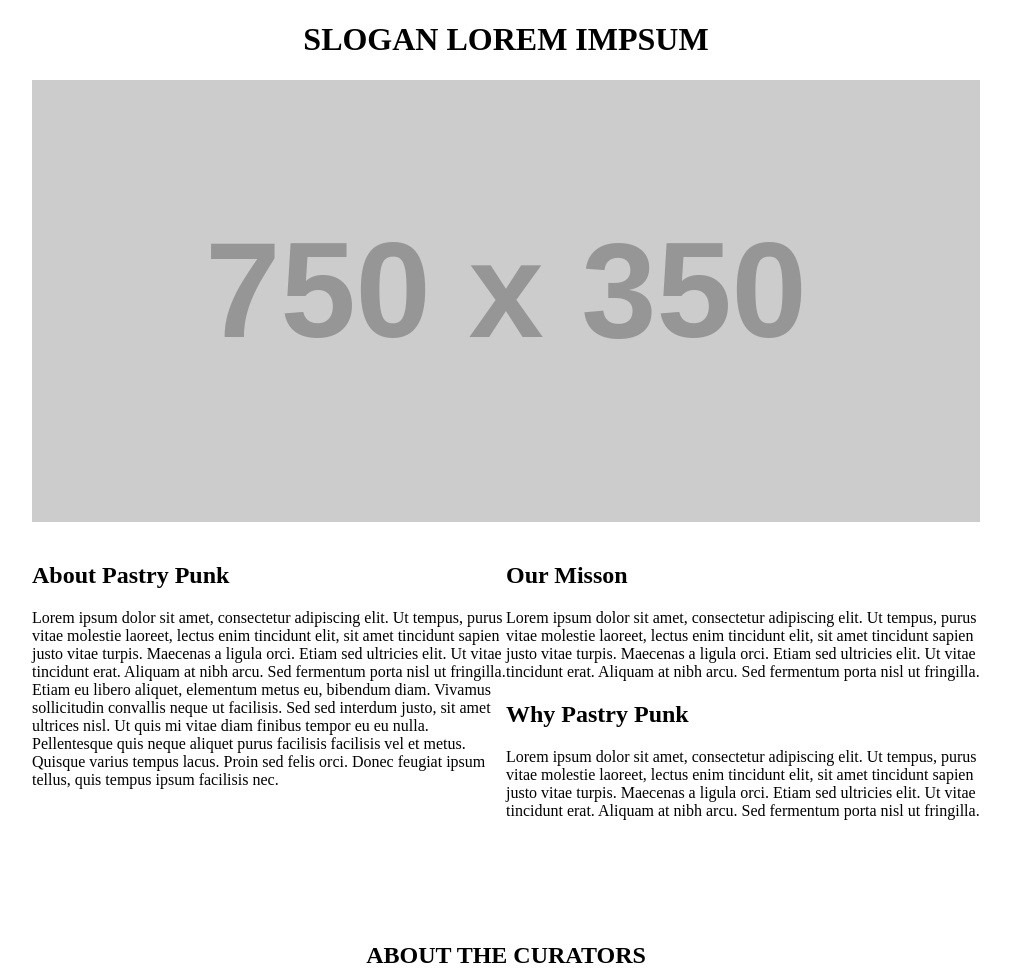
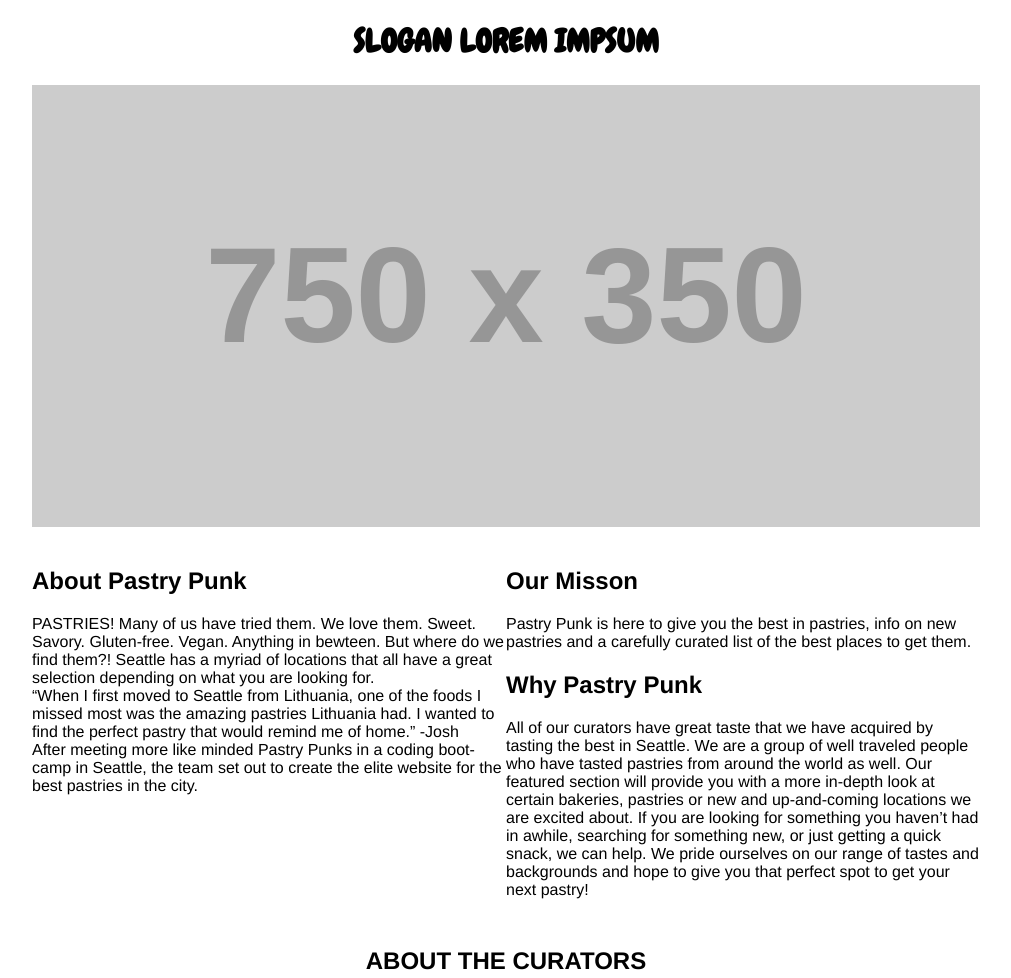
Before and after one commit to jozue06/pastry-punk, a plain HTML site: page about.html in a window 1280 px wide. Shown: the top 978 px of the page, without its empty margins (134-1145 px from the left). Drawn offline with Linux system fonts and the light colour scheme; placeholder pictures from the web are drawn by us.

Commit message:
Bio content added.

```diff
--- a/about.html
+++ b/about.html
@@ -4,6 +4,7 @@
   <meta charset="utf-8" />
   <title>Page Title</title>
   <link rel="stylesheet" type="text/css" href="css/about.css" />
+  <link href="https://fonts.googleapis.com/css?family=Chewy" rel="stylesheet">
 </head>
 <body>
   <h1 id="slogan">Slogan Lorem Impsum</h1>
@@ -11,17 +12,21 @@
   <div id="about">
     <h2>About Pastry Punk</h1>
     <p>
-      Lorem ipsum dolor sit amet, consectetur adipiscing elit. Ut tempus, purus vitae molestie laoreet, lectus enim tincidunt elit, sit amet tincidunt sapien justo vitae turpis. Maecenas a ligula orci. Etiam sed ultricies elit. Ut vitae tincidunt erat. Aliquam at nibh arcu. Sed fermentum porta nisl ut fringilla. Etiam eu libero aliquet, elementum metus eu, bibendum diam. Vivamus sollicitudin convallis neque ut facilisis. Sed sed interdum justo, sit amet ultrices nisl. Ut quis mi vitae diam finibus tempor eu eu nulla. Pellentesque quis neque aliquet purus facilisis facilisis vel et metus. Quisque varius tempus lacus. Proin sed felis orci. Donec feugiat ipsum tellus, quis tempus ipsum facilisis nec.
+      PASTRIES! Many of us have tried them. We love them. Sweet. Savory. Gluten-free. Vegan. Anything in bewteen. But where do we find them?! Seattle has a myriad of locations that all have a great selection depending on what you are looking for.
+      <br/>
+      “When I first moved to Seattle from Lithuania, one of the foods I missed most was the amazing pastries Lithuania had. I wanted to find the perfect pastry that would remind me of home.” -Josh
+      <br/>
+      After meeting more like minded Pastry Punks in a coding boot-camp in Seattle, the team set out to create the elite website for the best pastries in the city.
     </p>
   </div>
   <div id="whymission">
     <h2>Our Misson</h2>
     <p>
-        Lorem ipsum dolor sit amet, consectetur adipiscing elit. Ut tempus, purus vitae molestie laoreet, lectus enim tincidunt elit, sit amet tincidunt sapien justo vitae turpis. Maecenas a ligula orci. Etiam sed ultricies elit. Ut vitae tincidunt erat. Aliquam at nibh arcu. Sed fermentum porta nisl ut fringilla.
+      Pastry Punk is here to give you the best in pastries, info on new pastries and a carefully curated list of the best places to get them.
     </p>
     <h2>Why Pastry Punk</h2>
     <p>
-        Lorem ipsum dolor sit amet, consectetur adipiscing elit. Ut tempus, purus vitae molestie laoreet, lectus enim tincidunt elit, sit amet tincidunt sapien justo vitae turpis. Maecenas a ligula orci. Etiam sed ultricies elit. Ut vitae tincidunt erat. Aliquam at nibh arcu. Sed fermentum porta nisl ut fringilla.
+      All of our curators have great taste that we have acquired by tasting the best in Seattle. We are a group of well traveled people who have tasted pastries from around the world as well. Our featured section will provide you with a more in-depth look at certain bakeries, pastries or new and up-and-coming locations we are excited about. If you are looking for something you haven’t had in awhile, searching for something new, or just getting a quick snack, we can help. We pride ourselves on our range of tastes and backgrounds and hope to give you that perfect spot to get your next pastry!
     </p>
   </div>
   <h2 id="aboutcurators">About the Curators</h2>
@@ -31,7 +36,7 @@
       <h3 class="bio">Rosie Lara</h3>
       <h4>Position/Title</h4>
       <p>
-        Lorem ipsum dolor sit amet, consectetur adipiscing elit. Ut tempus, purus vitae molestie laoreet, lectus enim tincidunt elit, sit amet tincidunt sapien justo vitae turpis. Maecenas a ligula orci. Etiam sed ultricies elit. Ut vitae tincidunt erat. Aliquam at nibh arcu. Sed fermentum porta nisl ut fringilla. Etiam eu libero aliquet, elementum metus eu, bibendum diam. Vivamus sollicitudin convallis neque ut facilisis. Sed sed interdum justo, sit amet ultrices nisl. Ut quis mi vitae diam finibus tempor eu eu nulla. Pellentesque quis neque aliquet purus facilisis facilisis vel et metus. Quisque varius tempus lacus. Proin sed felis orci. Donec feugiat ipsum tellus, quis tempus ipsum facilisis nec.
+        I’m one of the lead curators in Pastry Punk. I was born in the small peninsula of the Dominican Republic and move to the United States at a young age. Growing up in a family of bakers I have always loved pastries, cakes, breads, cookies, pretty much any sweets that get baked! Once moving to the States have pastries was something I couldn’t do often, they were only for special occasions. However, I wanted to do more than just eat, I wanted to know how they were made and in some form connect with my roots, so I began baking. I started with simple recipes such as cakes (no, really, they’re very easy!) and moved on to cookies (very difficult at first!), cupcakes, brownies, tarts and cheesecakes. These days I experiment making different breads, a passion I found while living in South Korea. I had a difficult time finding bread that reminded me of home or of the kind of artisan bread I had available in the States. After 4 years I am glad to be back as I have a lot more access to baking items here! I’m also fortunate to have found such a wonderful team to follow my passion with. Although we all have differing ideas of what are the best kind of pastries, we are all always willing to do one thing, TASTE TEST!
       </p>
     </div>
     <div class="column">
@@ -39,7 +44,7 @@
       <h3 class="bio">Josh McClung</h3>
       <h4>Position/Title</h4>
       <p>
-          Lorem ipsum dolor sit amet, consectetur adipiscing elit. Ut tempus, purus vitae molestie laoreet, lectus enim tincidunt elit, sit amet tincidunt sapien justo vitae turpis. Maecenas a ligula orci. Etiam sed ultricies elit. Ut vitae tincidunt erat. Aliquam at nibh arcu. Sed fermentum porta nisl ut fringilla. Etiam eu libero aliquet, elementum metus eu, bibendum diam. Vivamus sollicitudin convallis neque ut facilisis. Sed sed interdum justo, sit amet ultrices nisl. Ut quis mi vitae diam finibus tempor eu eu nulla. Pellentesque quis neque aliquet purus facilisis facilisis vel et metus. Quisque varius tempus lacus. Proin sed felis orci. Donec feugiat ipsum tellus, quis tempus ipsum facilisis nec.
+        My Name is Josh! I currently live in Seattle. I have a very interesting back story! I was born in Belgium. I lived in Lithuania for 14 years. I speak 3 languages. I am a budding coder at CodeFellows. Having been to over 35 different countries around the world, and living in 5, I have become very proficient and understanding new and difficult concepts quickly. I have been a drummer since I was 3 years old, and being a musician has made me very savvy to new technical ideas, accomplished at creating workflow processes that speed up performance and an effective leader even when in a jam. I love helping people and my current supervisor frequently commends me for being able to weigh and consider multiple perspectives and negotiate conflicting perspectives. I have a penchant for getting the team on board towards goals and tasks. One of my greatest strengths is my ability to make the conceptual practical. I aspire to use all of my experiences, technical and soft skills to help the people around me, to help people reach their goals and to help people find their happiness.
       </p>
     </div>
   </div>
@@ -49,7 +54,7 @@
       <h3 class="bio">Haley Mendoza</h3>
       <h4>Position/Title</h4>
       <p>
-        Lorem ipsum dolor sit amet, consectetur adipiscing elit. Ut tempus, purus vitae molestie laoreet, lectus enim tincidunt elit, sit amet tincidunt sapien justo vitae turpis. Maecenas a ligula orci. Etiam sed ultricies elit. Ut vitae tincidunt erat. Aliquam at nibh arcu. Sed fermentum porta nisl ut fringilla. Etiam eu libero aliquet, elementum metus eu, bibendum diam. Vivamus sollicitudin convallis neque ut facilisis. Sed sed interdum justo, sit amet ultrices nisl. Ut quis mi vitae diam finibus tempor eu eu nulla. Pellentesque quis neque aliquet purus facilisis facilisis vel et metus. Quisque varius tempus lacus. Proin sed felis orci. Donec feugiat ipsum tellus, quis tempus ipsum facilisis nec.
+      Haley currently lives in Seattle and is an aspiring software developer. Her background is in psychology but she has always had a keen interest in technology. Between work and programming classes, she is always on the lookout for her next pick-me-up, preferably in the form of a pastry! She loves everything programming has to offer and is grateful to work with such a great group of people (with equally great tastes!) on a product fueled by a love for food, design, and data.
       </p>
     </div>
     <div class="column">
@@ -57,7 +62,8 @@
       <h3 class="bio">Katerina Plushko</h3>
       <h4>Position/Title</h4>
       <p>
-        Lorem ipsum dolor sit amet, consectetur adipiscing elit. Ut tempus, purus vitae molestie laoreet, lectus enim tincidunt elit, sit amet tincidunt sapien justo vitae turpis. Maecenas a ligula orci. Etiam sed ultricies elit. Ut vitae tincidunt erat. Aliquam at nibh arcu. Sed fermentum porta nisl ut fringilla. Etiam eu libero aliquet, elementum metus eu, bibendum diam. Vivamus sollicitudin convallis neque ut facilisis. Sed sed interdum justo, sit amet ultrices nisl. Ut quis mi vitae diam finibus tempor eu eu nulla. Pellentesque quis neque aliquet purus facilisis facilisis vel et metus. Quisque varius tempus lacus. Proin sed felis orci. Donec feugiat ipsum tellus, quis tempus ipsum facilisis nec.
+        I moved from South Florida to Seattle in April 2015 and have been exploring the plethora great of bakeries and restaurants ever since. I love to eat,  but more than that I love to explore new spots and find local gems that put heart and soul into what they deliver. Seattle is a foodie paradise and has a lot to offer. It continually amazes me that on a regular basis I am finding something new and amazing places that weren't on my radar just the week before.  Aside from scouring this great city's neighborhoods for new eats, I also enjoy travel, hiking/camping, photography, my audible account,  a good glass of wine, beer or cocktail and watching cute puppy videos and Iron Chef America. One day I hope to do something meaningful with my life but until then I'll find fulfillment in sharing my delicious finds with you 😉
+
       </p>
     </div>
   </div>
--- a/css/about.css
+++ b/css/about.css
@@ -1,6 +1,10 @@
+* {
+  font-family: Helvetica, sans-serif
+}
 #slogan{
   text-align: center;
   text-transform: uppercase;
+  font-family: 'Chewy', cursive;
 }
 
 #main{
@@ -9,6 +13,7 @@
   margin-right: auto;
   width: 75%;
   padding-bottom: 20px;
+  font-family: 'Chewy', cursive;
 }
 
 #about{
```
